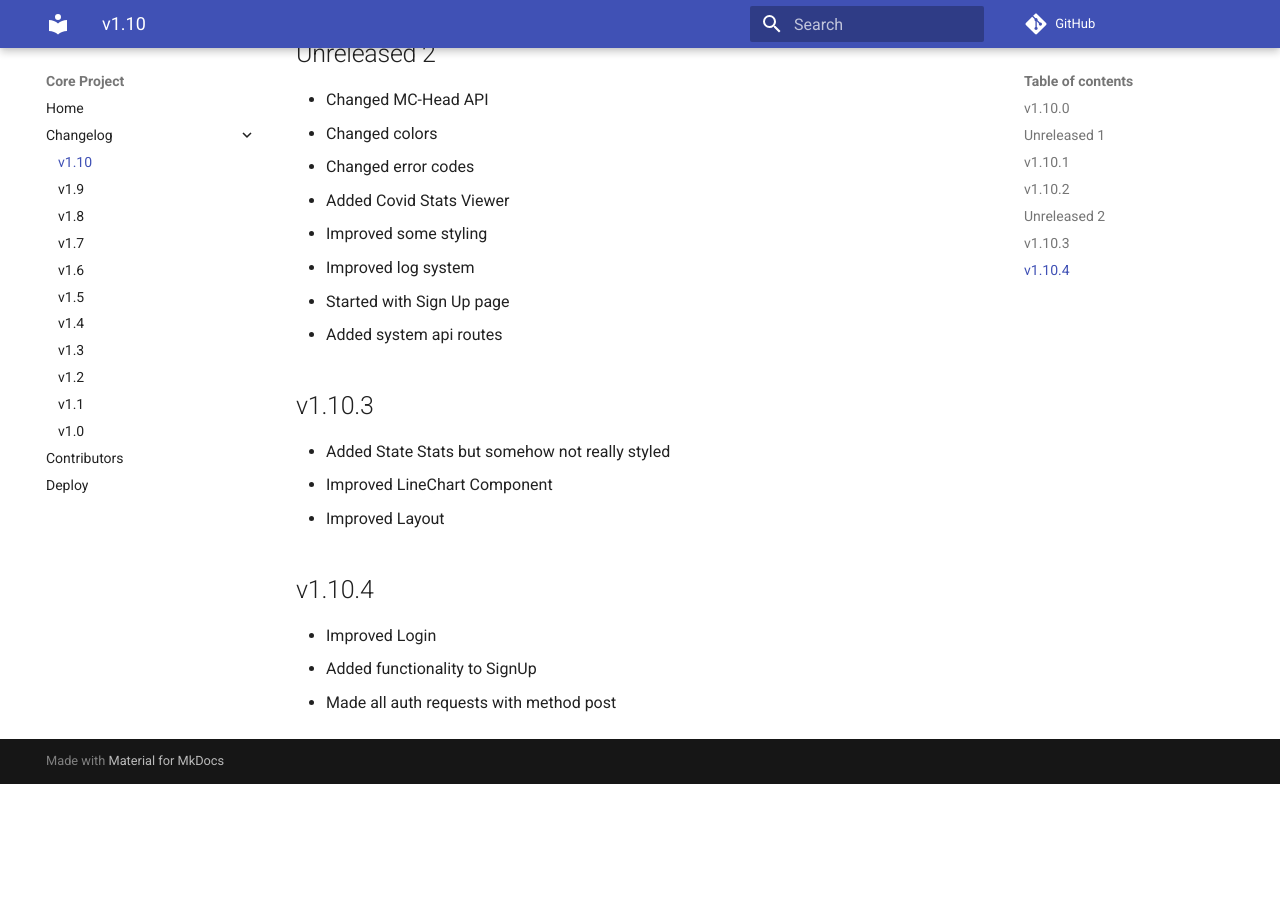
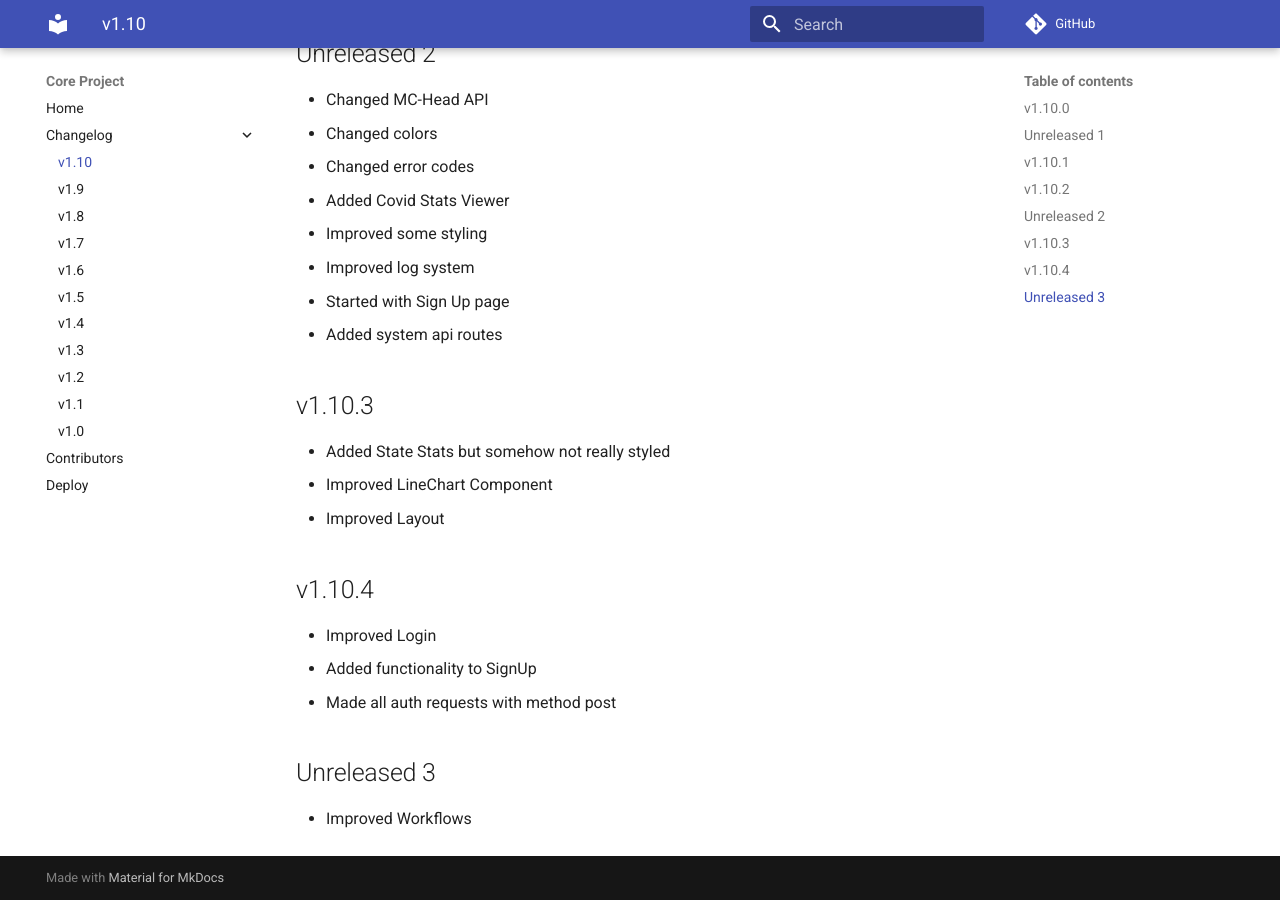
Before and after one commit to feluxerich/core, an MkDocs documentation site: the page built from docs/docs/changelog/v1.10.md, in a window 1280 px wide and 900 px high, scrolled down 1013 px. Built offline with MkDocs 1.6.1 and Material for MkDocs 9.7.7, drawn with Linux system fonts in a browser that asks for light colours; comment, search, counter and statistics services are not loaded; before the commit the page ends 1797 px from its top, so only the background shows below that.

Commit message:
workflows

```diff
--- a/docs/docs/changelog/v1.10.md
+++ b/docs/docs/changelog/v1.10.md
@@ -50,3 +50,7 @@
 - Improved Login
 - Added functionality to SignUp
 - Made all auth requests with method post
+
+## Unreleased 3
+
+- Improved Workflows
```
Also changed, not shown: requirements.txt (added, +20 -0 lines), 4 other files.
